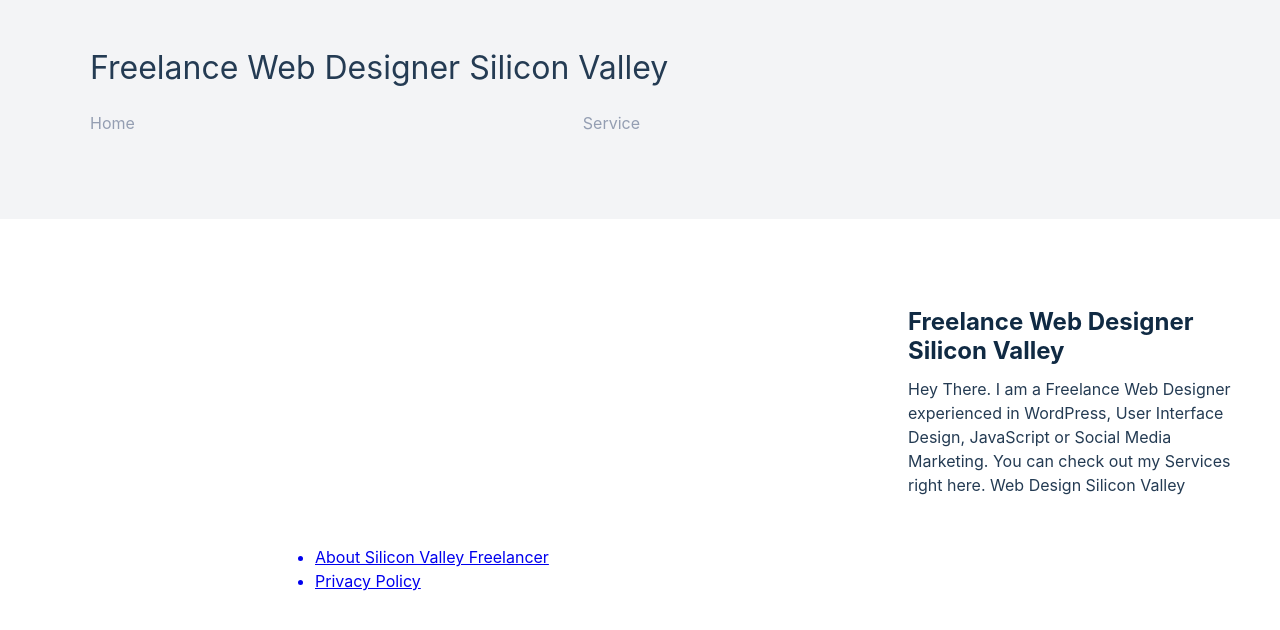
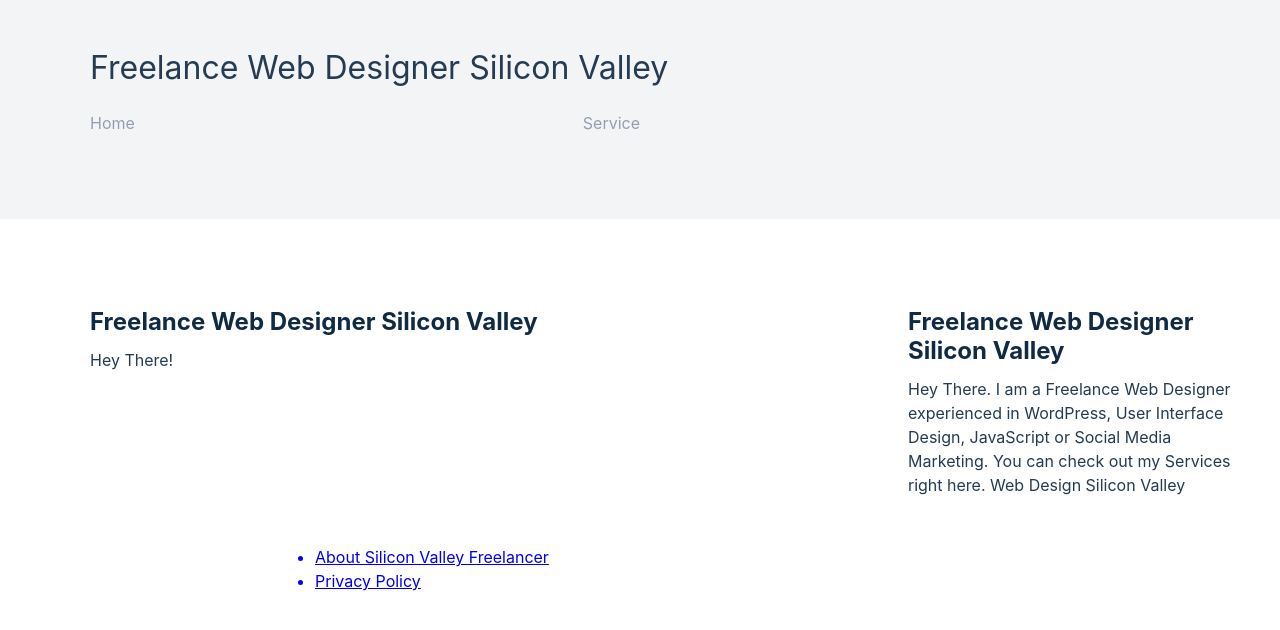
Before and after one commit to designsiliconvalley/designsiliconvalley.github.io, a Jekyll site: the page built from index.md, in a window 1280 px wide. Shown: the top 630 px of the page. Built offline with Jekyll 4.4.1, drawn with Linux system fonts in a browser that asks for light colours.

Commit message:
Freelance

```diff
--- a/index.md
+++ b/index.md
@@ -2,3 +2,7 @@
 layout: default
 title: Web Design Silicon Valley
 ---
+
+## Freelance Web Designer Silicon Valley
+
+Hey There!
```
Also changed, not shown: 1 other file.
